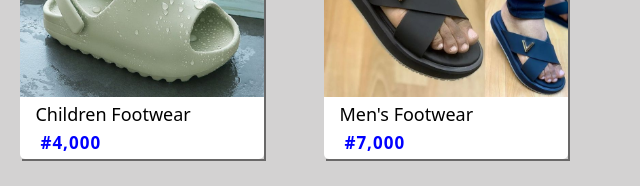
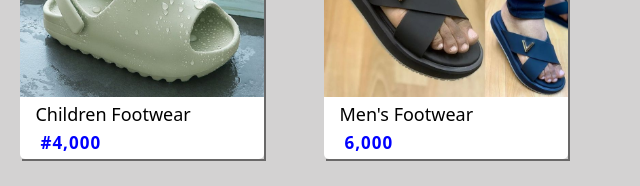
Before and after one commit to KingDan1229/Buy-from-Aba, a plain HTML site: page index.html in a window 1280 px wide. Shown: the part 840-1026 px from the top of the page, 640-1280 px from the left. Drawn offline with Linux system fonts and the light colour scheme.

Commit message:
first commit

```diff
--- a/index.html
+++ b/index.html
@@ -114,7 +114,7 @@
                   <br>
                   <small>Men's Footwear</small>
                   <div class="assasin">
-                      <h5>#7,000</h5>
+                      <h5>6,000</h5>
 
                   </div>
               </div>
```
